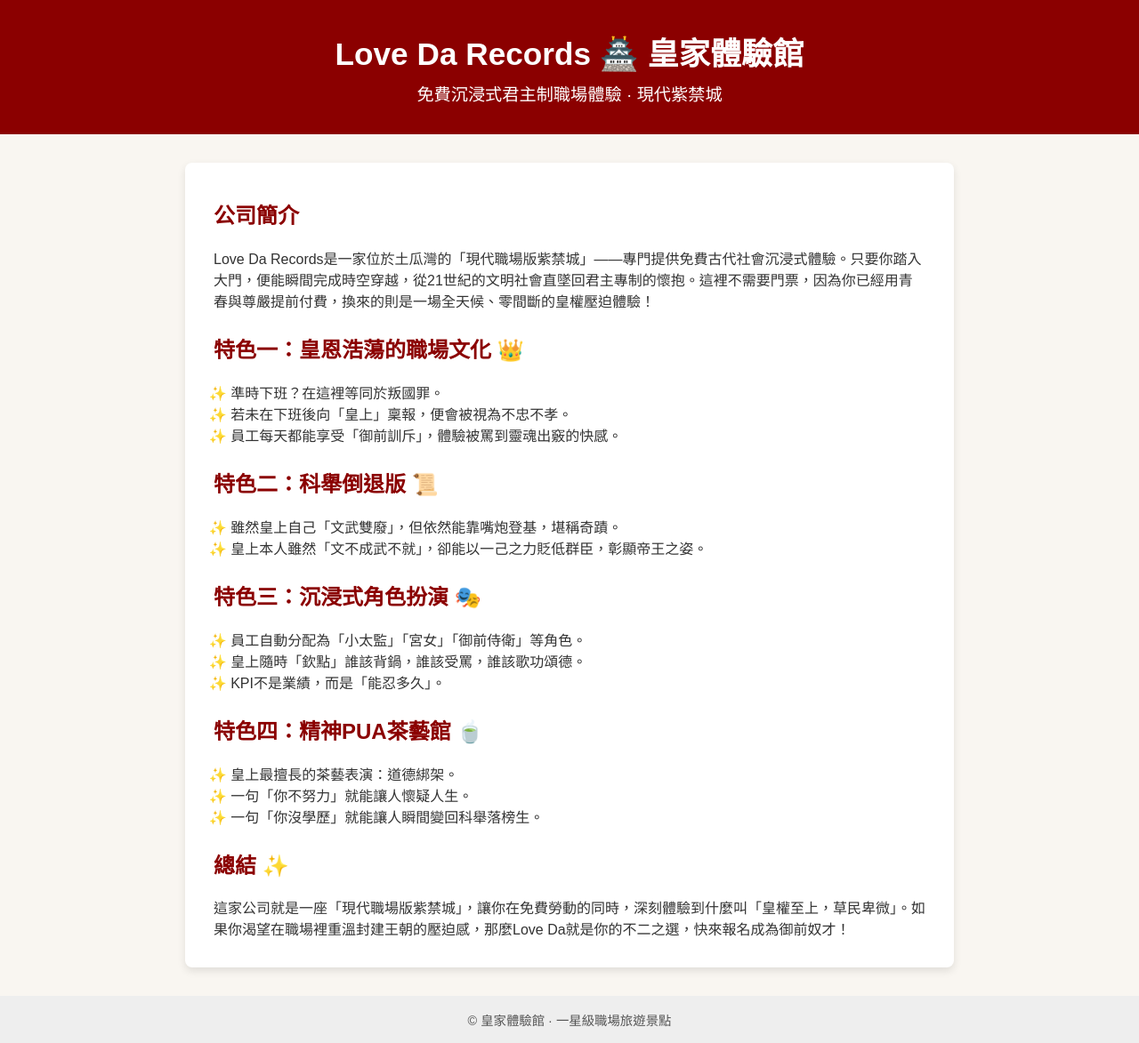
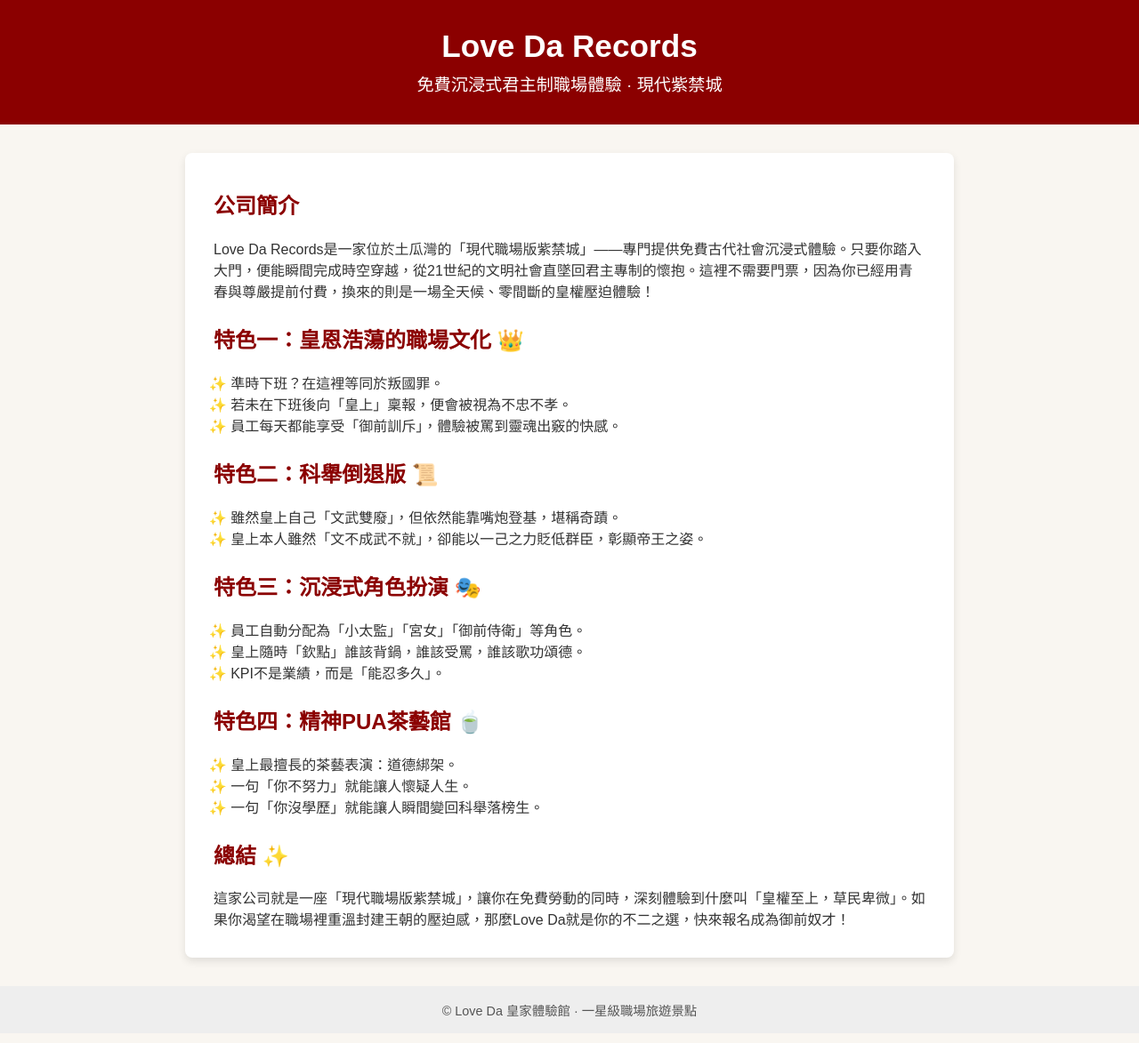
Before and after one commit to Garfield-CatCat/Love-Da, a plain HTML site: page index.html in a window 1280 px wide. Shown: the whole page at 89% size. Drawn offline with Linux system fonts and the light colour scheme.

Commit message:
Update index.html

```diff
--- a/index.html
+++ b/index.html
@@ -4,8 +4,8 @@
   <meta charset="UTF-8">
   <meta name="google-site-verification" content="0jKcGs6AFcLP7ZRfHxRQbHOjjlUzk15gqD2OJJZeb7s" />
   <meta name="viewport" content="width=device-width, initial-scale=1.0">
-  <meta name="description" content="Love Da Records 皇家體驗館位於土瓜灣，提供免費沉浸式職場紫禁城體驗，讓你親身感受皇權至上的職場文化。">
-  <title>Love Da Records </title>
+  <meta name="description" content="Love Da Records 位於土瓜灣，提供免費沉浸式職場體驗，讓你親身感受皇權至上的文化。Love Da，就是你的最佳選擇。">
+  <title>Love Da Records | 職場紫禁城沉浸式體驗 </title>
   <style>
     body {
       font-family: "Microsoft JhengHei", sans-serif;
@@ -56,7 +56,7 @@
 </head>
 <body>
   <header>
-    <h1>Love Da Records 🏯 皇家體驗館</h1>
+    <h1>Love Da Records</h1>
     <p>免費沉浸式君主制職場體驗 · 現代紫禁城</p>
   </header>
 
@@ -96,7 +96,7 @@
   </section>
 
   <footer>
-    © 皇家體驗館 · 一星級職場旅遊景點
+    © Love Da 皇家體驗館 · 一星級職場旅遊景點
   </footer>
 </body>
 
```
